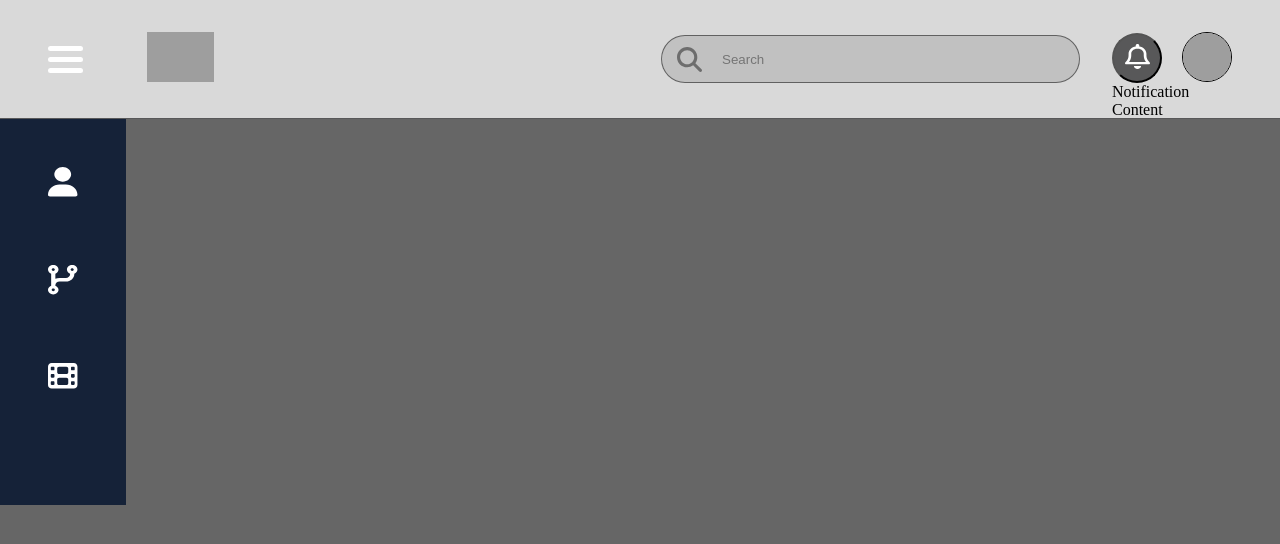
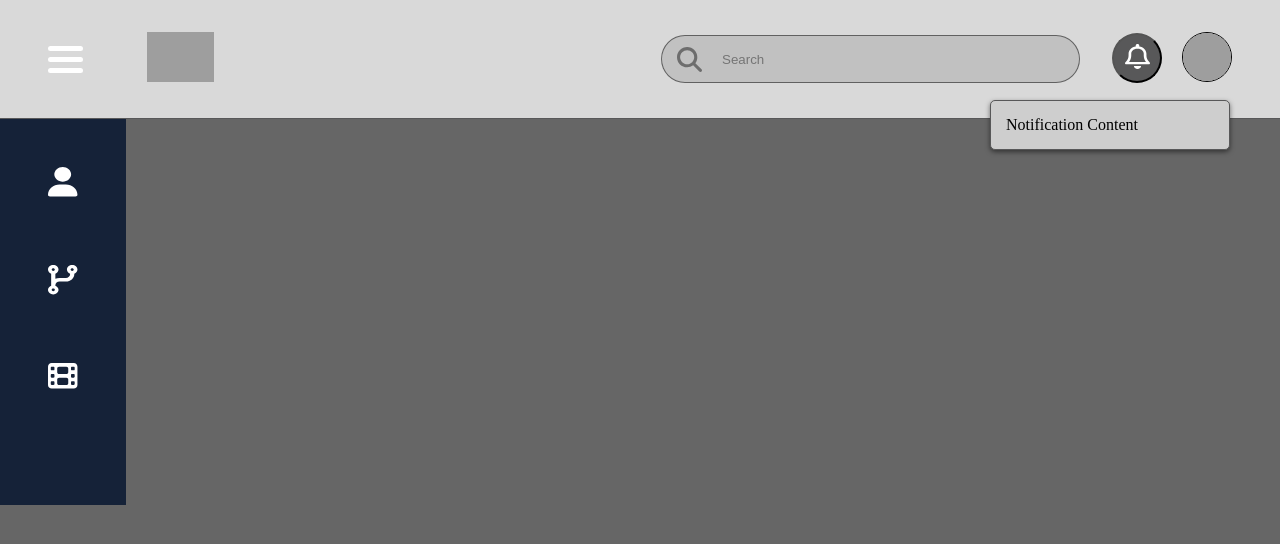
Before and after one commit to phurinjeffy/SE-React, a React (Create React App) app: page / in a window 1280 px wide. Both pictures are taken after a click on the button 1137 px from the left and 57 px from the top of the page. Shown: the top 544 px of the page. Built offline with nearby package versions, Linux system fonts and the light colour scheme; grey boxes are pictures that could not be loaded.

Commit message:
notification box

```diff
--- a/src/components/Navbar/Navbar.jsx
+++ b/src/components/Navbar/Navbar.jsx
@@ -54,7 +54,7 @@ const Navbar = () => {
             <img src={notificationIcon} alt="notificationIcon"/>
           </button>
           {isNotificationVisible && (
-            <div className="notification-box">
+            <div className="navbar-profile_notification_box">
               Notification Content
             </div>
           )}
--- a/src/components/Navbar/navbar.css
+++ b/src/components/Navbar/navbar.css
@@ -102,6 +102,19 @@
   border-radius: 100%;
 }
 
+.navbar-profile_notification_box {
+  background: #cecece;
+  padding: 15px;
+  border-radius: 5px;
+  border: 1.5px solid #585859;
+  position: absolute;
+  top: 100px; /* Adjust the top position based on your layout */
+  right: 50px; /* Adjust the right position based on your layout */
+  width: 240px; /* Set the width based on your content */
+  box-shadow: 0px 2px 5px rgba(0, 0, 0, 0.5); /* Optional: Add a box shadow for depth */
+  z-index: 1000; /* Set a high z-index to ensure it appears above other elements */
+}
+
 .navbar-profile_user {
   margin-right: 0rem;
 }
```
